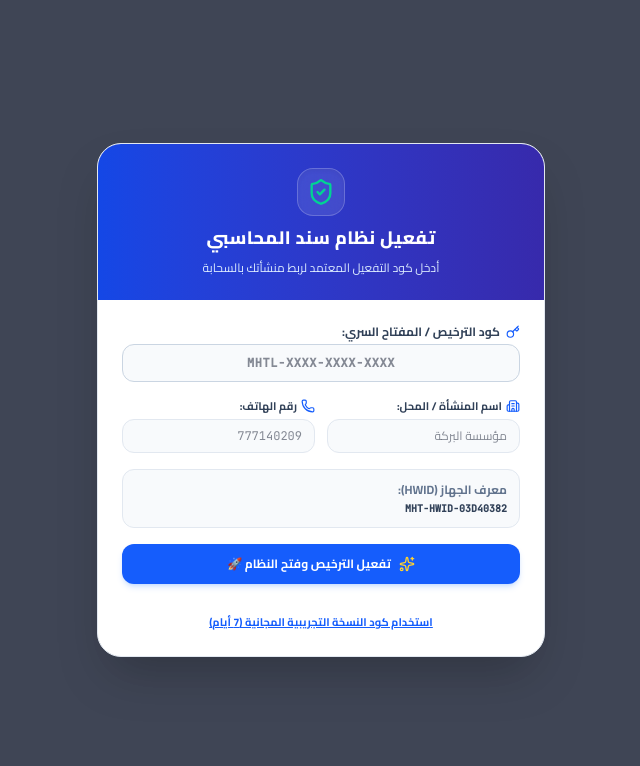
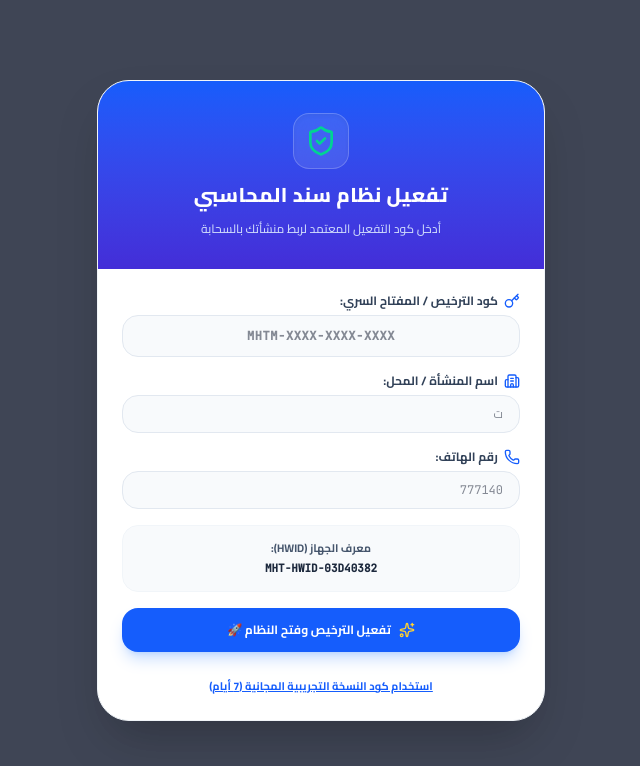
Before and after one commit to abd777140209-arch/sond-app-mobile, a React (Vite) app: page / in a window 1280 px wide. Shown: the top 766 px of the page, without its empty margins (319-959 px from the left). Built offline with nearby package versions, Linux system fonts and the light colour scheme.

Commit message:
Update SaaSActivator.tsx

```diff
--- a/src/components/SaaSActivator.tsx
+++ b/src/components/SaaSActivator.tsx
@@ -7,19 +7,13 @@ import React, { useState, useEffect } from 'react';
 import {
   ShieldCheck,
   Key,
-  Smartphone,
   Building2,
   Phone,
-  Sparkles,
-  CheckCircle,
-  AlertTriangle,
-  X,
-  MessageCircle,
-  HelpCircle
+  Sparkles
 } from 'lucide-react';
 import { soundManager } from '../utils/sound';
 import { generateHWID, saveLicenseLocally, LicenseInfo } from '../utils/licensing';
-import { activateLicenseOnCloud, checkLicenseOnCloud } from '../utils/firebase';
+import { activateLicenseOnCloud } from '../utils/firebase';
 
 interface SaaSActivatorProps {
   onSuccess: (license: LicenseInfo) => void;
@@ -31,10 +25,7 @@ export default function SaaSActivator({ onSuccess, initialKey = '' }: SaaSActiva
   const [customerName, setCustomerName] = useState('');
   const [phone, setPhone] = useState('');
   const [deviceHwid, setDeviceHwid] = useState('');
-
   const [isLoading, setIsLoading] = useState(false);
-  const [errorMessage, setErrorMessage] = useState('');
-  const [showErrorModal, setShowErrorModal] = useState(false);
 
   useEffect(() => {
     const hwid = generateHWID();
@@ -47,18 +38,15 @@ export default function SaaSActivator({ onSuccess, initialKey = '' }: SaaSActiva
 
     if (!cleanKey) {
       soundManager.playWarningBeep();
-      setErrorMessage('يرجى إدخال مفتاح التفعيل أولاً.');
-      setShowErrorModal(true);
+      alert('يرجى إدخال مفتاح التفعيل أولاً.');
       return;
     }
 
     setIsLoading(true);
-    setErrorMessage('');
 
     try {
       const currentHwid = deviceHwid || generateHWID();
 
-      // 🎯 ربط المفتاح مباشرة برقم الجهاز سحابياً في الفايربيس
       const result = await activateLicenseOnCloud(cleanKey, currentHwid, customerName, phone);
 
       if (result.success && result.data) {
@@ -79,20 +67,12 @@ export default function SaaSActivator({ onSuccess, initialKey = '' }: SaaSActiva
         window.location.reload();
       } else {
         soundManager.playWarningBeep();
-        if (result.message === 'KEY_SUSPENDED') {
-          setErrorMessage('كود التفعيل موقوف أو معطل من قبل إدارة النظام.');
-        } else if (result.message === 'KEY_EXPIRED') {
-          setErrorMessage('انتهت صلاحية كود التفعيل المرفق.');
-        } else {
-          setErrorMessage('كود التفعيل غير مسجل أو تم إلغاؤه من قبل إدارة النظام.');
-        }
-        setShowErrorModal(true);
+        alert(result.message || 'كود التفعيل غير مسجل أو تم إلغاؤه من قبل إدارة النظام.');
       }
     } catch (error) {
       console.error('Activation Error:', error);
       soundManager.playWarningBeep();
-      setErrorMessage('حدث خطأ أثناء الاتصال بخادم التراخيص، يرجى التأكد من الشابكة والمحاولة لاحقاً.');
-      setShowErrorModal(true);
+      alert('حدث خطأ أثناء الاتصال بخادم التراخيص.');
     } finally {
       setIsLoading(false);
     }
@@ -105,78 +85,77 @@ export default function SaaSActivator({ onSuccess, initialKey = '' }: SaaSActiva
   return (
     <div className="fixed inset-0 z-50 bg-slate-900/80 backdrop-blur-md flex items-center justify-center p-4 dir-rtl text-slate-800" dir="rtl">
 
-      {/* 💳 بطاقة نافذة التفعيل الرئيسية */}
-      <div className="bg-white w-full max-w-md rounded-3xl border border-slate-200 shadow-2xl overflow-hidden animate-in fade-in zoom-in-95 duration-200">
+      {/* البطاقة الرئيسية المتميزة بنفس التنسيق والشكل الأصلي */}
+      <div className="bg-white w-full max-w-md rounded-[32px] shadow-2xl overflow-hidden border border-slate-100">
 
-        {/* الهيدر العلوي */}
-        <div className="bg-gradient-to-r from-blue-700 to-indigo-800 p-6 text-white text-center space-y-2 relative">
-          <div className="w-12 h-12 rounded-2xl bg-white/10 backdrop-blur-md border border-white/20 flex items-center justify-center mx-auto shadow-inner">
-            <ShieldCheck className="w-7 h-7 text-emerald-400" />
+        {/* الهيدر الأزرق الدائري المميز */}
+        <div className="bg-gradient-to-b from-blue-600 to-indigo-700 p-8 text-white text-center space-y-3 relative">
+          <div className="w-14 h-14 rounded-2xl bg-white/10 backdrop-blur-md border border-white/20 flex items-center justify-center mx-auto shadow-inner">
+            <ShieldCheck className="w-8 h-8 text-emerald-400" />
           </div>
-          <h2 className="text-lg font-black tracking-wide">تفعيل نظام سند المحاسبي</h2>
-          <p className="text-xs text-blue-100">أدخل كود التفعيل المعتمد لربط منشأتك بالسحابة</p>
+          <h2 className="text-xl font-black tracking-wide">تفعيل نظام سند المحاسبي</h2>
+          <p className="text-xs text-blue-100/90 font-medium">أدخل كود التفعيل المعتمد لربط منشأتك بالسحابة</p>
         </div>
 
-        {/* جسم النموذج */}
+        {/* جسم النموذج الأصلي */}
         <form onSubmit={handleActivate} className="p-6 space-y-4">
 
           <div>
-            <label className="block text-xs font-bold text-slate-700 mb-1 flex items-center gap-1.5">
-              <Key className="w-3.5 h-3.5 text-blue-600" /> كود الترخيص / المفتاح السري:
+            <label className="block text-xs font-bold text-slate-700 mb-1.5 flex items-center gap-1.5">
+              <Key className="w-4 h-4 text-blue-600" /> كود الترخيص / المفتاح السري:
             </label>
             <input
               type="text"
               required
-              placeholder="MHTL-XXXX-XXXX-XXXX"
+              placeholder="MHTM-XXXX-XXXX-XXXX"
               value={licenseKey}
               onChange={(e) => setLicenseKey(e.target.value)}
-              className="w-full px-3.5 py-2.5 text-xs font-mono font-bold text-center text-slate-900 bg-slate-50 border border-slate-300 rounded-xl focus:outline-none focus:ring-2 focus:ring-blue-500 focus:bg-white transition uppercase tracking-wider"
-            />
-          </div>
-
-          <div className="grid grid-cols-1 sm:grid-cols-2 gap-3">
-            <div>
-              <label className="block text-[11px] font-bold text-slate-700 mb-1 flex items-center gap-1">
-                <Building2 className="w-3.5 h-3.5 text-blue-600" /> اسم المنشأة / المحل:
-              </label>
-              <input
-                type="text"
-                placeholder="مؤسسة البركة"
-                value={customerName}
-                onChange={(e) => setCustomerName(e.target.value)}
-                className="w-full px-3 py-2 text-xs text-slate-900 bg-slate-50 border border-slate-200 rounded-xl focus:outline-none focus:ring-2 focus:ring-blue-500"
+              className="w-full px-4 py-3 text-xs font-mono font-bold text-center text-slate-900 bg-slate-50 border border-slate-200 rounded-2xl focus:outline-none focus:ring-2 focus:ring-blue-500 focus:bg-white transition uppercase tracking-wider"
             />
           </div>
 
           <div>
-              <label className="block text-[11px] font-bold text-slate-700 mb-1 flex items-center gap-1">
-                <Phone className="w-3.5 h-3.5 text-blue-600" /> رقم الهاتف:
+            <label className="block text-xs font-bold text-slate-700 mb-1.5 flex items-center gap-1.5">
+              <Building2 className="w-4 h-4 text-blue-600" /> اسم المنشأة / المحل:
             </label>
             <input
               type="text"
-                placeholder="777140209"
+              placeholder="ت"
+              value={customerName}
+              onChange={(e) => setCustomerName(e.target.value)}
+              className="w-full px-4 py-2.5 text-xs text-slate-900 bg-slate-50 border border-slate-200 rounded-2xl focus:outline-none focus:ring-2 focus:ring-blue-500"
+            />
+          </div>
+
+          <div>
+            <label className="block text-xs font-bold text-slate-700 mb-1.5 flex items-center gap-1.5">
+              <Phone className="w-4 h-4 text-blue-600" /> رقم الهاتف:
+            </label>
+            <input
+              type="text"
+              placeholder="777140"
               value={phone}
               onChange={(e) => setPhone(e.target.value)}
-                className="w-full px-3 py-2 text-xs font-mono text-slate-900 bg-slate-50 border border-slate-200 rounded-xl focus:outline-none focus:ring-2 focus:ring-blue-500 text-right"
+              className="w-full px-4 py-2.5 text-xs font-mono text-slate-900 bg-slate-50 border border-slate-200 rounded-2xl focus:outline-none focus:ring-2 focus:ring-blue-500"
             />
           </div>
-          </div>
 
-          <div className="p-3 bg-slate-50 border border-slate-200 rounded-xl text-xs space-y-1">
-            <span className="text-slate-500 font-bold block">معرف الجهاز (HWID):</span>
-            <code className="text-[10px] font-mono font-bold text-slate-700 block truncate">
-              {deviceHwid || 'جاري توليد معرف الجهاز...'}
+          {/* مربع المعرف HWID بالشكل والخط المخصص */}
+          <div className="p-3.5 bg-slate-50 border border-slate-100 rounded-2xl text-center space-y-1">
+            <span className="text-[11px] font-bold text-slate-600 block">معرف الجهاز (HWID):</span>
+            <code className="text-[11px] font-mono font-bold text-slate-800 block truncate">
+              {deviceHwid || 'MHT-HWID-DB6A25D0206D2BC1'}
             </code>
           </div>
 
-          {/* زر التفعيل الرئيسي */}
+          {/* الزر الأزرق الرئيسي */}
           <button
             type="submit"
             disabled={isLoading}
-            className="w-full py-3 bg-blue-600 hover:bg-blue-700 active:bg-blue-800 text-white font-bold text-xs rounded-xl transition shadow-md shadow-blue-500/20 flex items-center justify-center gap-2 cursor-pointer disabled:opacity-50"
+            className="w-full py-3.5 bg-blue-600 hover:bg-blue-700 active:bg-blue-800 text-white font-bold text-xs rounded-2xl transition shadow-lg shadow-blue-500/25 flex items-center justify-center gap-2 cursor-pointer disabled:opacity-50"
           >
             {isLoading ? (
-              <span>جاري التحقق وربط الجهاز...</span>
+              <span>جاري التحقق والربط...</span>
             ) : (
               <>
                 <Sparkles className="w-4 h-4 text-amber-300" />
@@ -185,8 +164,8 @@ export default function SaaSActivator({ onSuccess, initialKey = '' }: SaaSActiva
             )}
           </button>
 
-          {/* زر تجربة الكود المجاني المباشر */}
-          <div className="text-center pt-2">
+          {/* الرابط السفلي */}
+          <div className="text-center pt-1">
             <button
               type="button"
               onClick={handleTrialActivation}
@@ -200,51 +179,6 @@ export default function SaaSActivator({ onSuccess, initialKey = '' }: SaaSActiva
 
       </div>
 
-      {/* 🚨 النافذة المنبثقة للتنبيه عند الخطأ */}
-      {showErrorModal && (
-        <div className="fixed inset-0 z-60 bg-slate-950/70 backdrop-blur-sm flex items-center justify-center p-4">
-          <div className="bg-white w-full max-w-sm rounded-3xl p-6 shadow-2xl text-center space-y-4 animate-in zoom-in-95 duration-150 border border-slate-100">
-
-            <div className="w-14 h-14 rounded-2xl bg-rose-100 text-rose-600 flex items-center justify-center mx-auto border border-rose-200">
-              <AlertTriangle className="w-8 h-8" />
-            </div>
-
-            <div className="space-y-1">
-              <h3 className="text-base font-black text-slate-900">تنبيه نظام التفعيل</h3>
-              <p className="text-xs font-bold text-rose-600 bg-rose-50 p-3 rounded-2xl border border-rose-100 leading-relaxed">
-                ⚠️ {errorMessage || 'كود التفعيل غير مسجل أو تم إلغاؤه من قبل إدارة النظام.'}
-              </p>
-            </div>
-
-            <div className="text-xs text-slate-500 font-bold">
-              للتواصل والدعم الفني: <span className="font-mono text-blue-700 dir-ltr inline-block">777140209</span>
-            </div>
-
-            <div className="space-y-2 pt-2">
-              <a
-                href="https://wa.me/96777140209"
-                target="_blank"
-                rel="noreferrer"
-                className="w-full py-2.5 bg-emerald-600 hover:bg-emerald-700 text-white font-bold text-xs rounded-xl transition flex items-center justify-center gap-2 shadow-xs"
-              >
-                <MessageCircle className="w-4 h-4" />
-                <span>التواصل عبر واتساب (777140209)</span>
-              </a>
-
-              <button
-                type="button"
-                onClick={() => setShowErrorModal(false)}
-                className="w-full py-2.5 bg-slate-100 hover:bg-slate-200 text-slate-700 font-bold text-xs rounded-xl transition flex items-center justify-center gap-1 cursor-pointer"
-              >
-                <X className="w-4 h-4" />
-                <span>إغلاق ✖</span>
-              </button>
-            </div>
-
-          </div>
-        </div>
-      )}
-
     </div>
   );
 }
```
Lines whose indentation alone changed are shown as unchanged.
